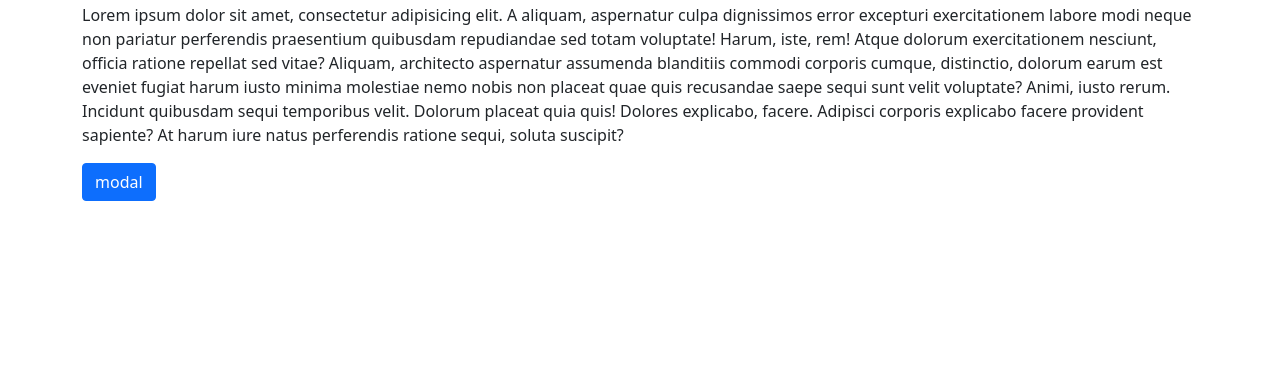
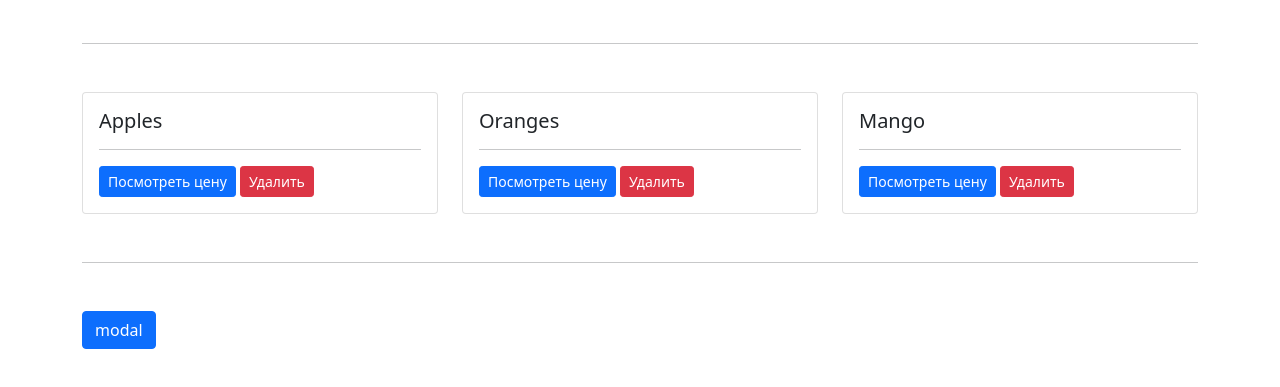
Before and after one commit to SergK-83/js-components, a plain HTML site: page index.html in a window 1280 px wide. Shown: the part 53-440 px from the top of the page. Drawn offline with nearby package versions, Linux system fonts and the light colour scheme.

Commit message:
show cards

```diff
--- a/css/modal.css
+++ b/css/modal.css
@@ -95,3 +95,11 @@
 .smodal__body {
     flex-grow: 1;
 }
+
+.smodal__footer {
+    text-align: right;
+}
+
+.smodal__footer button + button {
+    margin-left: 5px;
+}
--- a/index.html
+++ b/index.html
@@ -16,8 +16,13 @@
 <div class="container">
   <h1>JavaScript компоненты</h1>
 
-  <p>Lorem ipsum dolor sit amet, consectetur adipisicing elit. A aliquam, aspernatur culpa dignissimos error excepturi exercitationem labore modi neque non pariatur perferendis praesentium quibusdam repudiandae sed totam voluptate! Harum, iste, rem! Atque dolorum exercitationem nesciunt, officia ratione repellat sed vitae? Aliquam, architecto aspernatur assumenda blanditiis commodi corporis cumque, distinctio, dolorum earum est eveniet fugiat harum iusto minima molestiae nemo nobis non placeat quae quis recusandae saepe sequi sunt velit voluptate? Animi, iusto rerum. Incidunt quibusdam sequi temporibus velit. Dolorum placeat quia quis! Dolores explicabo, facere. Adipisci corporis explicabo facere provident sapiente? At harum iure natus perferendis ratione sequi, soluta suscipit?</p>
-  <button class="btn btn-primary action-modal">modal</button>
+  <hr class="my-5">
+
+  <div id="content"></div>
+
+  <hr class="my-5">
+
+  <button class="btn btn-primary" data-modal-show>modal</button>
 </div>
 
 
--- a/index.js
+++ b/index.js
@@ -1,3 +1,40 @@
+const fruits = [
+  {id: 1, title: 'Apples', price: 20},
+  {id: 2, title: 'Oranges', price: 30},
+  {id: 3, title: 'Mango', price: 40},
+];
+
+const $content = document.querySelector('#content');
+
+if (fruits.length) {
+
+  $content.insertAdjacentHTML('afterbegin', `<div class="row"></div>`);
+
+  const $row = $content.querySelector('.row');
+
+  fruits.forEach(item => {
+    const $col = document.createElement('div');
+    $col.classList.add('col');
+    const $card = document.createElement('div');
+    $card.classList.add('card');
+    $card.insertAdjacentHTML('afterbegin', `
+		    <div class="card-body">
+          <h5 class="card-title">${item.title}</h5>
+          <hr>
+          <button class="btn btn-sm btn-primary" data-modal-show>Посмотреть цену</button>
+          <button class="btn btn-sm btn-danger">Удалить</button>
+        </div>
+		`);
+    $col.appendChild($card);
+
+    $row.appendChild($col);
+  });
+
+
+} else {
+  $content.insertAdjacentHTML('afterbegin', `<p class="text-muted">Нет данных для отображения</p>`);
+}
+
 const modal = $.modal({
   title: 'Modal title',
   closable: true,
@@ -9,22 +46,22 @@ const modal = $.modal({
   footerButtons: [
     {
       text: 'Ok',
-			type: 'primary',
+      type: 'btn-primary',
       handler() {
 
       }
     },
     {
       text: 'Cancel',
-			type: 'secondary',
+      type: 'btn-secondary',
       handler() {
-
+        console.log(this);
       }
     }
   ]
 });
 
-const $btnsShowModal = document.querySelectorAll('.action-modal');
+const $btnsShowModal = document.querySelectorAll('[data-modal-show]');
 
 $btnsShowModal.forEach((btn) => {
   btn.addEventListener('click', () => {
--- a/plugins/modal.js
+++ b/plugins/modal.js
@@ -1,7 +1,24 @@
-function createModalFooter(buttonsList = []) {
+Element.prototype.appendAfter = function (el) {
+	el.parentNode.insertBefore(this, el.nextSibling);
+};
+
+function noop() {};
+
+function _createModalFooter(buttonsList = []) {
 	if (buttonsList.length) {
 		const wrap = document.createElement('div');
-		wrap.classList.add('smodal__footer text-end');
+		wrap.classList.add('smodal__footer');
+
+		buttonsList.forEach(btnData => {
+			const $btnNode = document.createElement('button');
+			$btnNode.classList.add('btn', 'btn-sm', `${btnData.type}`);
+			$btnNode.textContent = btnData.text;
+			// $btnNode.addEventListener('click', btnData.handler);
+
+			$btnNode.onclick = btnData.handler || noop;
+
+			wrap.appendChild($btnNode);
+		});
 
 		return wrap;
 	}
@@ -13,25 +30,24 @@ function _createModal(options) {
 
 	modal.classList.add('smodal');
 	modal.insertAdjacentHTML('afterbegin', `
-	<div class="smodal-overlay" data-close="true">
+	<div class="smodal-overlay" data-close>
     <div class="smodal-container" style="width: ${options.width || DEFAULT_WIDTH}">
       <div class="smodal__header">
         <div class="smodal__header-title">
           ${options.title || 'Modal'}
         </div>
-        ${options.closable ? `<span class="smodal-close" data-close="true"><span class="s-icon-cross"></span></span>` : ''}
+        ${options.closable ? `<span class="smodal-close" data-close><span class="s-icon-cross"></span></span>` : ''}
       </div>
       <div class="smodal__body" data-content>
         ${options.content || ''}
       </div>
-<!--      <div class="smodal__footer text-end">-->
-<!--        <button class="btn btn-primary">Ok</button>-->
-<!--        <button class="btn btn-secondary">Cancel</button>-->
-<!--      </div>-->
     </div>
   </div>
 	`);
+	const footer = _createModalFooter(options.footerButtons);
+	footer.appendAfter(modal.querySelector('.smodal__body'));
 	document.body.appendChild(modal);
+
 	return modal;
 }
 
```
Lines whose indentation alone changed are shown as unchanged.
